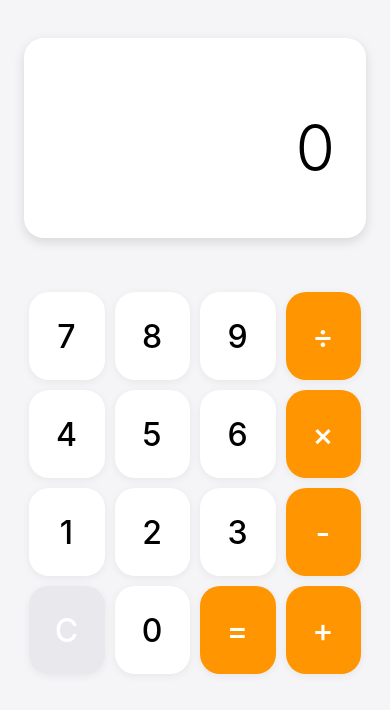
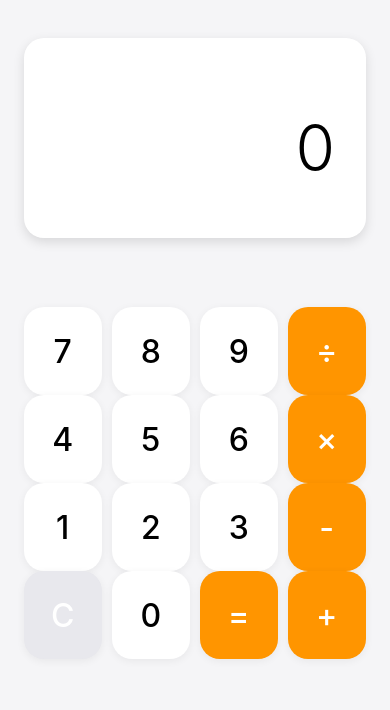
Before and after one commit to LuisT-ls/calculadora-mobile-reactnative, a React Native app: screen / in a window 390 px wide. Shown: the part 134-844 px from the top of the page. Built offline with nearby package versions, Linux system fonts and the light colour scheme.

Commit message:
Refactor ButtonCalc and CalculatorScreen components to improve responsiveness and animations. Updated styles for web compatibility, integrated new animation hooks, and enhanced button interactions for a smoother user experience.

```diff
--- a/package.json
+++ b/package.json
@@ -13,7 +13,9 @@
   },
   "jest": {
     "preset": "jest-expo",
-    "setupFilesAfterEnv": ["<rootDir>/jest.setup.js"],
+    "setupFilesAfterEnv": [
+      "<rootDir>/jest.setup.js"
+    ],
     "transformIgnorePatterns": [
       "node_modules/(?!((jest-)?react-native|@react-native(-community)?)|expo(nent)?|@expo(nent)?/.*|@expo-google-fonts/.*|react-navigation|@react-navigation/.*|@unimodules/.*|unimodules|sentry-expo|native-base|react-native-svg)"
     ],
--- /dev/null
+++ b/src/animations/index.ts
@@ -0,0 +1,235 @@
+import { useRef, useEffect } from 'react';
+import { Animated, Easing } from 'react-native';
+
+/**
+ * Configurações de animação padrão
+ */
+export const animationConfig = {
+  // Configuração de spring suave
+  spring: {
+    friction: 7,
+    tension: 40,
+  },
+
+  // Configuração de timing suave
+  timing: {
+    duration: 200,
+    easing: Easing.out(Easing.cubic),
+  },
+
+  // Configuração de timing rápido
+  timingFast: {
+    duration: 150,
+    easing: Easing.out(Easing.quad),
+  },
+
+  // Configuração de timing lento
+  timingSlow: {
+    duration: 300,
+    easing: Easing.out(Easing.cubic),
+  },
+};
+
+/**
+ * Hook para animação de escala ao pressionar (0.96 → 1.0)
+ *
+ * @param scaleValue - Valor inicial da escala (padrão: 1.0)
+ * @returns Objeto com animatedStyle e funções de controle
+ */
+export const usePressScaleAnimation = (scaleValue: number = 1.0) => {
+  const scale = useRef(new Animated.Value(scaleValue)).current;
+
+  const animatedStyle = {
+    transform: [{ scale }],
+  };
+
+  const handlePressIn = () => {
+    Animated.spring(scale, {
+      toValue: 0.96,
+      useNativeDriver: true,
+      ...animationConfig.spring,
+    }).start();
+  };
+
+  const handlePressOut = () => {
+    Animated.spring(scale, {
+      toValue: 1.0,
+      useNativeDriver: true,
+      ...animationConfig.spring,
+    }).start();
+  };
+
+  return {
+    animatedStyle,
+    handlePressIn,
+    handlePressOut,
+  };
+};
+
+/**
+ * Hook para animação de fade + translateY
+ * Útil para animar mudanças de conteúdo (ex: display da calculadora)
+ *
+ * @param trigger - Valor que quando muda, dispara a animação
+ * @returns animatedStyle com animação
+ */
+export const useFadeTranslateAnimation = (trigger: any) => {
+  const opacity = useRef(new Animated.Value(1)).current;
+  const translateY = useRef(new Animated.Value(0)).current;
+
+  useEffect(() => {
+    // Fade out e move para cima
+    Animated.parallel([
+      Animated.timing(opacity, {
+        toValue: 0,
+        duration: animationConfig.timingFast.duration,
+        easing: animationConfig.timingFast.easing,
+        useNativeDriver: true,
+      }),
+      Animated.timing(translateY, {
+        toValue: -10,
+        duration: animationConfig.timingFast.duration,
+        easing: animationConfig.timingFast.easing,
+        useNativeDriver: true,
+      }),
+    ]).start(() => {
+      // Fade in e volta para posição original
+      Animated.parallel([
+        Animated.timing(opacity, {
+          toValue: 1,
+          duration: animationConfig.timing.duration,
+          easing: animationConfig.timing.easing,
+          useNativeDriver: true,
+        }),
+        Animated.timing(translateY, {
+          toValue: 0,
+          duration: animationConfig.timing.duration,
+          easing: animationConfig.timing.easing,
+          useNativeDriver: true,
+        }),
+      ]).start();
+    });
+    // eslint-disable-next-line react-hooks/exhaustive-deps
+  }, [trigger]);
+
+  const animatedStyle = {
+    opacity,
+    transform: [{ translateY }],
+  };
+
+  return animatedStyle;
+};
+
+/**
+ * Hook para animação de fadeIn inicial
+ *
+ * @param delay - Delay em milissegundos antes de iniciar (padrão: 0)
+ * @returns animatedStyle com fadeIn
+ */
+export const useFadeInAnimation = (delay: number = 0) => {
+  const opacity = useRef(new Animated.Value(0)).current;
+  const translateY = useRef(new Animated.Value(20)).current;
+
+  useEffect(() => {
+    const timer = setTimeout(() => {
+      Animated.parallel([
+        Animated.timing(opacity, {
+          toValue: 1,
+          duration: animationConfig.timingSlow.duration,
+          easing: animationConfig.timingSlow.easing,
+          useNativeDriver: true,
+        }),
+        Animated.timing(translateY, {
+          toValue: 0,
+          duration: animationConfig.timingSlow.duration,
+          easing: animationConfig.timingSlow.easing,
+          useNativeDriver: true,
+        }),
+      ]).start();
+    }, delay);
+
+    return () => clearTimeout(timer);
+  }, [delay, opacity, translateY]);
+
+  const animatedStyle = {
+    opacity,
+    transform: [{ translateY }],
+  };
+
+  return animatedStyle;
+};
+
+/**
+ * Hook para animação de fadeIn sequencial (para múltiplos elementos)
+ *
+ * @param index - Índice do elemento (para delay sequencial)
+ * @param baseDelay - Delay base em milissegundos (padrão: 100)
+ * @returns animatedStyle com fadeIn sequencial
+ */
+export const useSequentialFadeIn = (index: number, baseDelay: number = 100) => {
+  const opacity = useRef(new Animated.Value(0)).current;
+  const translateY = useRef(new Animated.Value(10)).current;
+
+  useEffect(() => {
+    const delay = baseDelay * index;
+    const timer = setTimeout(() => {
+      Animated.parallel([
+        Animated.timing(opacity, {
+          toValue: 1,
+          duration: animationConfig.timing.duration,
+          easing: animationConfig.timing.easing,
+          useNativeDriver: true,
+        }),
+        Animated.timing(translateY, {
+          toValue: 0,
+          duration: animationConfig.timing.duration,
+          easing: animationConfig.timing.easing,
+          useNativeDriver: true,
+        }),
+      ]).start();
+    }, delay);
+
+    return () => clearTimeout(timer);
+  }, [index, baseDelay, opacity, translateY]);
+
+  const animatedStyle = {
+    opacity,
+    transform: [{ translateY }],
+  };
+
+  return animatedStyle;
+};
+
+/**
+ * Hook para animação de pulso (útil para feedback visual)
+ *
+ * @param trigger - Valor que quando muda, dispara o pulso
+ * @returns animatedStyle com efeito de pulso
+ */
+export const usePulseAnimation = (trigger: any) => {
+  const scale = useRef(new Animated.Value(1)).current;
+
+  useEffect(() => {
+    // Pulsa quando o trigger muda
+    Animated.sequence([
+      Animated.timing(scale, {
+        toValue: 1.05,
+        duration: 100,
+        easing: Easing.out(Easing.quad),
+        useNativeDriver: true,
+      }),
+      Animated.timing(scale, {
+        toValue: 1,
+        duration: 100,
+        easing: Easing.in(Easing.quad),
+        useNativeDriver: true,
+      }),
+    ]).start();
+  }, [trigger, scale]);
+
+  const animatedStyle = {
+    transform: [{ scale }],
+  };
+
+  return animatedStyle;
+};
--- a/src/components/ButtonCalc.tsx
+++ b/src/components/ButtonCalc.tsx
@@ -1,16 +1,17 @@
-import React, { useRef } from 'react';
+import React from 'react';
 import {
   TouchableOpacity,
   Text,
   StyleSheet,
   ViewStyle,
   TextStyle,
+  Platform,
   Animated,
-  Platform,
 } from 'react-native';
-import { modernBorderRadius, modernTypography, modernLayout, modernAnimations } from '../styles/modern';
+import { modernTypography, modernLayout } from '../styles/modern';
 import { useTheme } from '../contexts/ThemeContext';
 import { useThemeStyles } from '../hooks/useThemeStyles';
+import { usePressScaleAnimation } from '../animations';
 
 /**
  * Tipos de botão da calculadora
@@ -45,32 +46,8 @@ export const ButtonCalc: React.FC<ButtonCalcProps> = ({
   const { theme } = useTheme();
   const themeStyles = useThemeStyles();
 
-  // Animação de escala para feedback tátil
-  const scaleAnim = useRef(new Animated.Value(1)).current;
-
-  /**
-   * Animação de press (escala para 0.96)
-   */
-  const handlePressIn = (): void => {
-    Animated.spring(scaleAnim, {
-      toValue: modernAnimations.pressScale,
-      useNativeDriver: true,
-      speed: 20,
-      bounciness: 0,
-    }).start();
-  };
-
-  /**
-   * Animação de release (volta para 1)
-   */
-  const handlePressOut = (): void => {
-    Animated.spring(scaleAnim, {
-      toValue: 1,
-      useNativeDriver: true,
-      speed: 20,
-      bounciness: 0,
-    }).start();
-  };
+  // Animação de escala suave usando react-native-reanimated
+  const { animatedStyle: scaleAnimatedStyle, handlePressIn, handlePressOut } = usePressScaleAnimation();
 
   /**
    * Determina o estilo do botão baseado no tipo
@@ -122,8 +99,11 @@ export const ButtonCalc: React.FC<ButtonCalcProps> = ({
     <Animated.View
       style={[
         styles.buttonContainer,
-        { flex },
-        { transform: [{ scale: scaleAnim }] },
+        Platform.select({
+          web: { flex: 1, minWidth: 0 },
+          default: { flex },
+        }),
+        scaleAnimatedStyle,
       ]}
     >
       <TouchableOpacity
@@ -141,8 +121,18 @@ export const ButtonCalc: React.FC<ButtonCalcProps> = ({
 
 const styles = StyleSheet.create({
   buttonContainer: {
-    marginHorizontal: modernLayout.buttonGap / 2,
-    marginVertical: modernLayout.buttonGap / 2,
+    ...Platform.select({
+      web: {
+        flex: 1,
+        minWidth: 0,
+        display: 'inline-flex',
+      },
+      default: {
+        marginHorizontal: modernLayout.buttonGap / 2,
+        marginVertical: modernLayout.buttonGap / 2,
+        flex: 1,
+      },
+    }),
   },
   button: {
     justifyContent: 'center',
@@ -150,11 +140,17 @@ const styles = StyleSheet.create({
     height: modernLayout.buttonHeight,
     ...Platform.select({
       web: {
+        width: '100%',
         cursor: 'pointer',
         userSelect: 'none',
+        WebkitUserSelect: 'none',
         transition: 'all 0.2s ease',
+        WebkitTapHighlightColor: 'transparent',
+        touchAction: 'manipulation',
         // Efeito glass-like para dark mode na web
         border: '1px solid transparent',
+        boxSizing: 'border-box',
+        overflow: 'hidden',
       },
     }),
   },
--- a/src/hooks/useThemeStyles.ts
+++ b/src/hooks/useThemeStyles.ts
@@ -1,5 +1,5 @@
 import { useMemo } from 'react';
-import { ViewStyle, TextStyle } from 'react-native';
+import { ViewStyle, TextStyle, Platform } from 'react-native';
 import { useTheme } from '../contexts/ThemeContext';
 import { modernBorderRadius } from '../styles/modern';
 
@@ -49,6 +49,12 @@ export const useThemeStyles = (): ThemeStyles => {
         backgroundColor: theme.backgroundSecondary,
         borderRadius: modernBorderRadius.large,
         ...theme.shadowDark,
+        ...Platform.select({
+          web: {
+            borderRadius: `${modernBorderRadius.large}px`,
+            overflow: 'hidden',
+          },
+        }),
       },
       buttonsContainer: {
         backgroundColor: theme.backgroundPrimary,
@@ -73,21 +79,45 @@ export const useThemeStyles = (): ThemeStyles => {
         backgroundColor: theme.buttonPrimary,
         borderRadius: modernBorderRadius.large,
         ...theme.shadowLight,
+        ...Platform.select({
+          web: {
+            borderRadius: `${modernBorderRadius.large}px`,
+            overflow: 'hidden',
+          },
+        }),
       },
       buttonOperator: {
         backgroundColor: theme.operatorButton,
         borderRadius: modernBorderRadius.large,
         ...theme.shadowLight,
+        ...Platform.select({
+          web: {
+            borderRadius: `${modernBorderRadius.large}px`,
+            overflow: 'hidden',
+          },
+        }),
       },
       buttonAction: {
         backgroundColor: theme.buttonSecondary,
         borderRadius: modernBorderRadius.large,
         ...theme.shadowLight,
+        ...Platform.select({
+          web: {
+            borderRadius: `${modernBorderRadius.large}px`,
+            overflow: 'hidden',
+          },
+        }),
       },
       buttonEquals: {
         backgroundColor: theme.operatorButton,
         borderRadius: modernBorderRadius.large,
         ...theme.shadowLight,
+        ...Platform.select({
+          web: {
+            borderRadius: `${modernBorderRadius.large}px`,
+            overflow: 'hidden',
+          },
+        }),
       },
       buttonText: {
         color: theme.textPrimary,
--- a/src/screens/CalculatorScreen.tsx
+++ b/src/screens/CalculatorScreen.tsx
@@ -5,10 +5,10 @@ import {
   StyleSheet,
   SafeAreaView,
   Platform,
+  Animated,
 } from 'react-native';
 import { StatusBar } from 'expo-status-bar';
 import {
-  modernBorderRadius,
   modernSpacing,
   modernTypography,
   modernLayout,
@@ -17,6 +17,10 @@ import { useTheme } from '../contexts/ThemeContext';
 import { useThemeStyles } from '../hooks/useThemeStyles';
 import { ButtonCalc, ButtonType } from '../components/ButtonCalc';
 import { calculate, canAddOperator, formatNumber } from '../utils/calc';
+import { useFadeTranslateAnimation, useFadeInAnimation } from '../animations';
+
+const AnimatedText = Animated.createAnimatedComponent(Text);
+const AnimatedView = Animated.createAnimatedComponent(View);
 
 /**
  * Tela principal da calculadora com design moderno e suporte a dark mode
@@ -35,6 +39,13 @@ export const CalculatorScreen: React.FC = () => {
   const [expression, setExpression] = useState<string>('0');
   // Estado para armazenar o resultado calculado
   const [result, setResult] = useState<string>('');
+
+  // Animação de fadeIn inicial para a tela
+  const containerFadeIn = useFadeInAnimation(100);
+
+  // Animação para o display quando o valor muda (trigger baseado em expression e result)
+  const displayTrigger = `${expression}-${result}`;
+  const displayAnimatedStyle = useFadeTranslateAnimation(displayTrigger);
 
   /**
    * Limpa completamente a calculadora
@@ -154,35 +165,36 @@ export const CalculatorScreen: React.FC = () => {
   ];
 
   return (
-    <SafeAreaView style={[styles.container, themeStyles.container]}>
+    <AnimatedView style={[styles.container, themeStyles.container, containerFadeIn]}>
+      <SafeAreaView style={StyleSheet.absoluteFill}>
         <StatusBar style={statusBarStyle} />
 
         {/* Container principal com centralização para web */}
         <View style={styles.mainContainer}>
           {/* Display da calculadora */}
           <View style={[styles.displayContainer, themeStyles.displayContainer]}>
-          <View style={displayStyle}>
+            <AnimatedView style={[displayStyle, displayAnimatedStyle]}>
               {/* Expressão completa digitada */}
-            <Text
+              <AnimatedText
                 style={[styles.expression, themeStyles.expression]}
                 numberOfLines={1}
                 adjustsFontSizeToFit
                 minimumFontScale={0.5}
               >
                 {expression}
-            </Text>
+              </AnimatedText>
               {/* Resultado calculado */}
               {result !== '' && (
-              <Text
+                <AnimatedText
                   style={[styles.result, themeStyles.result]}
                   numberOfLines={1}
                   adjustsFontSizeToFit
                   minimumFontScale={0.5}
                 >
                   = {result}
-              </Text>
+                </AnimatedText>
               )}
-          </View>
+            </AnimatedView>
           </View>
 
           {/* Grade de botões */}
@@ -221,6 +233,7 @@ export const CalculatorScreen: React.FC = () => {
           </View>
         </View>
       </SafeAreaView>
+    </AnimatedView>
   );
 };
 
@@ -229,9 +242,16 @@ const styles = StyleSheet.create({
     flex: 1,
     ...Platform.select({
       web: {
+        display: 'flex',
         alignItems: 'center',
         justifyContent: 'center',
         minHeight: '100vh',
+        width: '100%',
+        padding: modernSpacing.xl,
+        boxSizing: 'border-box',
+      },
+      default: {
+        flexGrow: 1,
       },
     }),
   },
@@ -241,10 +261,15 @@ const styles = StyleSheet.create({
     ...Platform.select({
       web: {
         maxWidth: modernLayout.maxWidth,
-        marginHorizontal: 'auto',
-        paddingHorizontal: modernLayout.containerPadding,
+        width: '100%',
+        margin: '0 auto',
+        paddingHorizontal: modernSpacing.xl,
+        display: 'flex',
+        flexDirection: 'column',
+        boxSizing: 'border-box',
       },
       default: {
+        flexGrow: 1,
         paddingHorizontal: modernLayout.containerPadding,
       },
     }),
@@ -256,18 +281,22 @@ const styles = StyleSheet.create({
     ...Platform.select({
       web: {
         paddingTop: modernSpacing.xxxl,
+        width: '100%',
+        boxSizing: 'border-box',
       },
     }),
   },
   display: {
-    borderRadius: modernBorderRadius.large,
     paddingHorizontal: modernSpacing.xxl,
     paddingVertical: modernSpacing.xxxl,
     minHeight: modernLayout.displayMinHeight,
     justifyContent: 'flex-end',
     ...Platform.select({
       web: {
+        width: '100%',
+        boxSizing: 'border-box',
         backdropFilter: 'blur(10px)',
+        WebkitBackdropFilter: 'blur(10px)',
       },
     }),
   },
@@ -298,10 +327,23 @@ const styles = StyleSheet.create({
     paddingTop: modernSpacing.lg,
     paddingBottom: modernSpacing.xl,
     justifyContent: 'center',
+    ...Platform.select({
+      web: {
+        width: '100%',
+        boxSizing: 'border-box',
+      },
+    }),
   },
   buttonRow: {
     flexDirection: 'row',
     justifyContent: 'space-between',
     marginVertical: 0,
+    ...Platform.select({
+      web: {
+        width: '100%',
+        display: 'flex',
+        gap: modernLayout.buttonGap,
+      },
+    }),
   },
 });
```
Also changed, not shown: assets/Screenshot_2025-12-05-15-26-58-506_host.exp.exponent-51ff5da6-ad5d-4f9d-a5cb-f89ea3b05fd2.png (added). Lines whose indentation alone changed are shown as unchanged.
